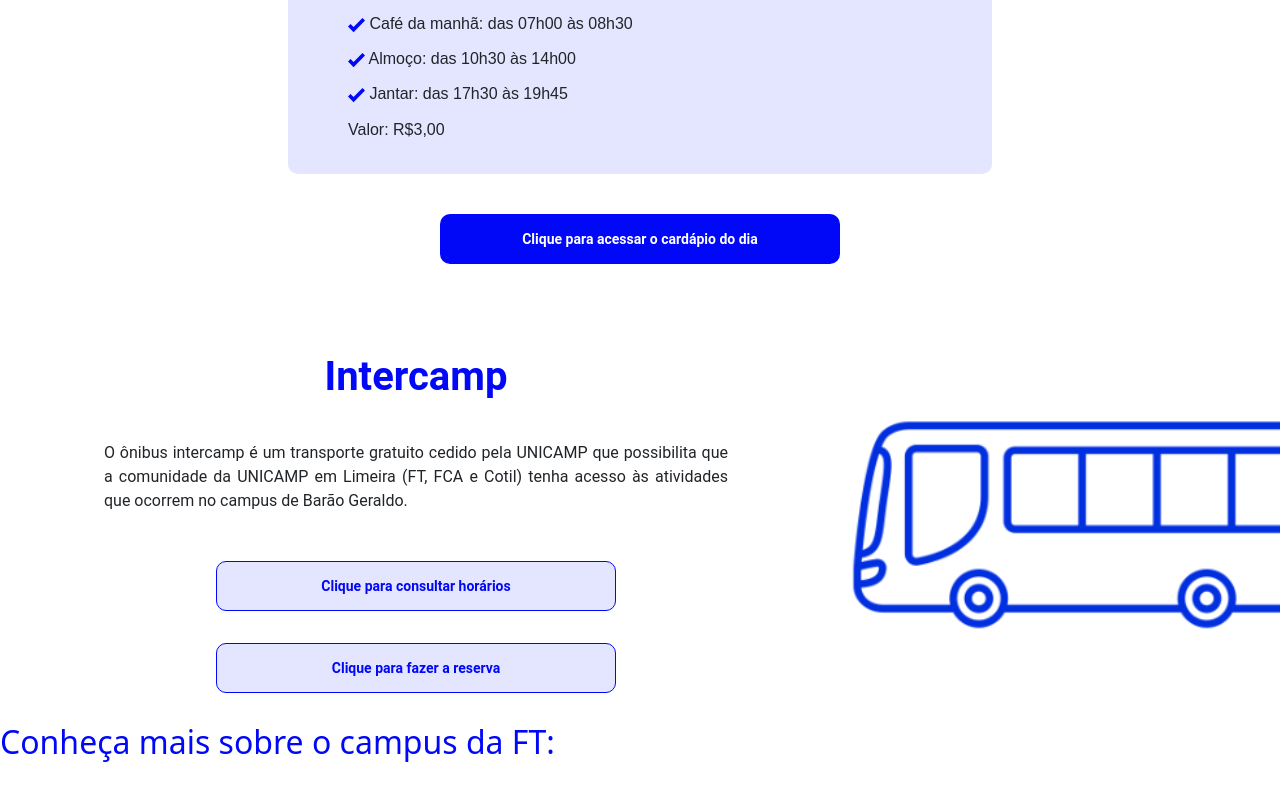
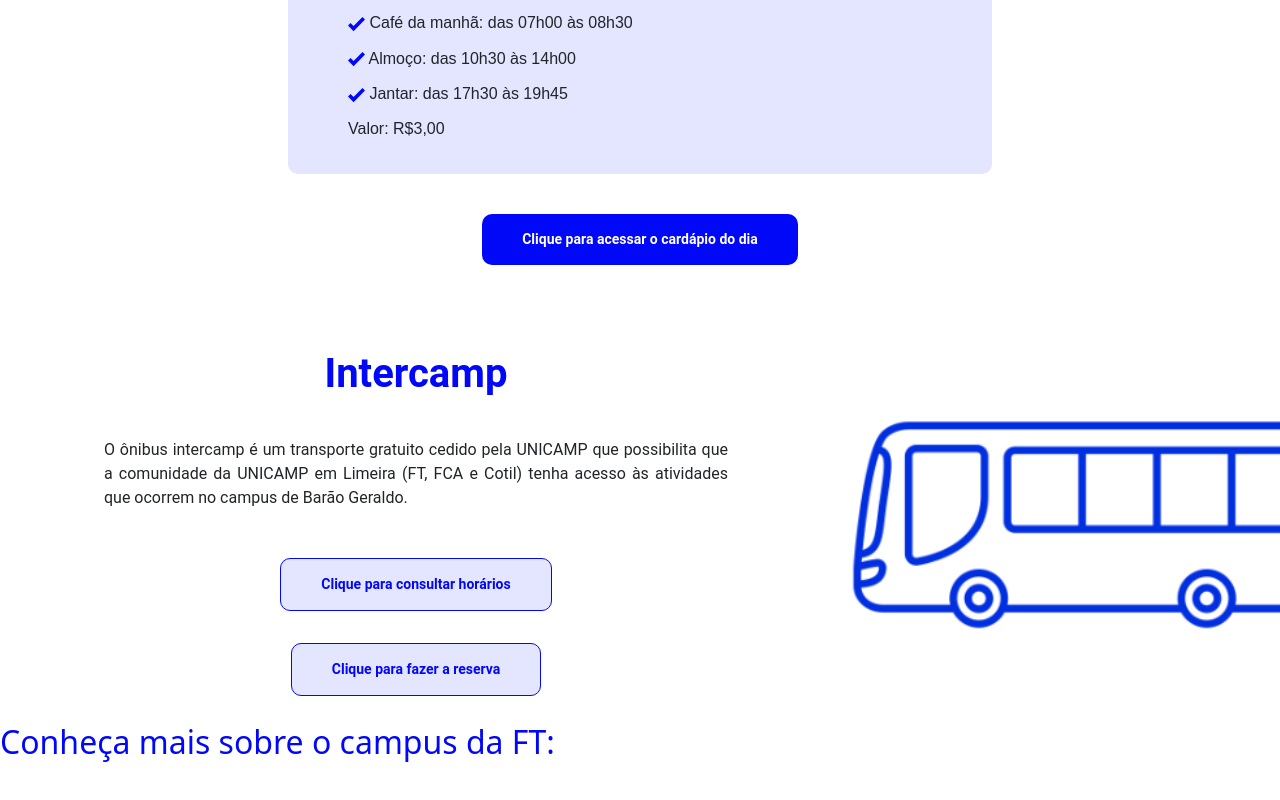
Before and after one commit to gabriellytegon/Site-CDI, a React (Vite) app: page /vidanocampus in a window 1280 px wide. Shown: the part 921-1721 px from the top of the page. Built offline with nearby package versions, Linux system fonts and the light colour scheme; grey boxes are pictures that could not be loaded.

Commit message:
style: alterando o modo de width do componente Button

```diff
--- a/src/components/Button/index.jsx
+++ b/src/components/Button/index.jsx
@@ -1,18 +1,19 @@
 import './style.css'
+import { Link } from 'react-router-dom';
 
 // eslint-disable-next-line react/prop-types
-const Button = ({buttonText, link, option, width, fontSize}) => {
+const Button = ({buttonText, link, option, fontSize}) => {
     return (
-      <a
-        href={link}
+      <Link
         target="_blank"
         rel='noreferrer'
         id='button'
+        to={link}
         className={option == 0 ? 'button1' : option == 1 ? 'button2' : ''}
-        style={{width: width, fontSize: fontSize}}
+        style={{fontSize: fontSize}}
       >
         {buttonText}
-      </a>
+      </Link>
     );
   };
 
--- a/src/components/Button/style.css
+++ b/src/components/Button/style.css
@@ -7,7 +7,7 @@
   display: flex;
   justify-content: center;
   align-items: center;
-  height: 50px;
+  padding: 15px 40px;
 }
 
 .button1 {
```
